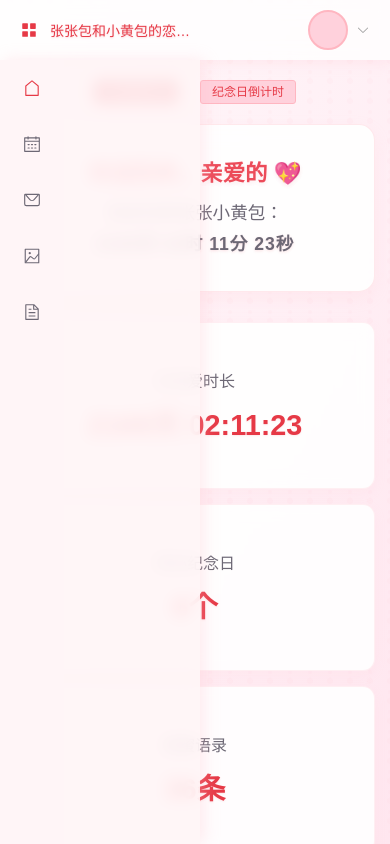
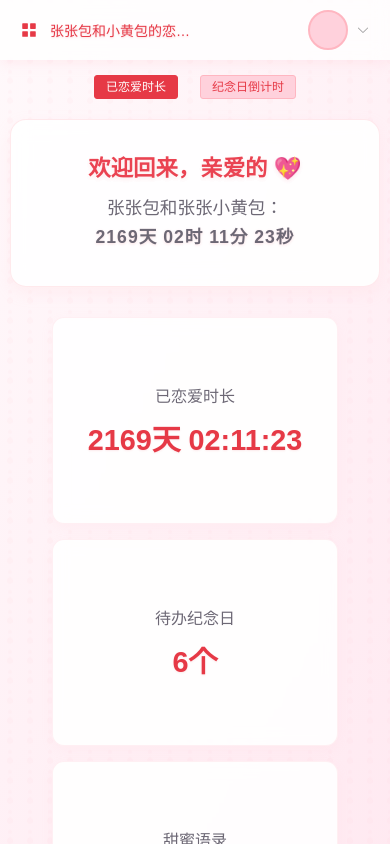
Before and after one commit to zhangzhangbao217/-, a Vue app: page /home in a window 390 px wide. Shown: the top 844 px of the page. Built offline with nearby package versions, Linux system fonts and the light colour scheme; sample sign-in values are in the browser's storage.

Commit message:
fix: 优化移动端滚动和侧边栏遮挡问题

```diff
--- a/src/views/Home.vue
+++ b/src/views/Home.vue
@@ -40,7 +40,11 @@
 
     <el-container class="main-wrapper">
       <!-- 侧边栏菜单 -->
-      <el-aside :width="isSidebarCollapse ? '64px' : '200px'" class="home-aside">
+      <el-aside
+          :width="isSidebarCollapse ? '0' : '200px'"
+          class="home-aside"
+          :class="{ 'is-mobile-hidden': isSidebarCollapse }"
+      >
         <el-menu
             default-active="1"
             class="aside-menu"
@@ -48,6 +52,7 @@
             text-color="#6d6875"
             active-text-color="#e63946"
             :collapse="isSidebarCollapse"
+            :collapse-transition="false"
         >
           <el-menu-item index="1" class="menu-item" @click="closeSidebarOnMobile">
             <el-icon><House /></el-icon>
@@ -77,7 +82,7 @@
       </el-aside>
 
       <!-- 主内容区 -->
-      <el-main class="home-main">
+      <el-main class="home-main" @click="closeSidebarOnMobile">
         <!-- 切换按钮（加hover动画） -->
         <div class="view-toggle-btn-group">
           <el-button
@@ -499,10 +504,10 @@ onUnmounted(() => {
 }
 /* 页面整体浪漫背景 */
 .home-container {
-  height: 100vh;
+  min-height: 100vh;
   background: linear-gradient(120deg, #fff9fb, #ffe6ef);
   position: relative;
-  overflow: hidden;
+  overflow-x: hidden;
 }
 
 /* 背景爱心纹理+缓慢浮动 */
@@ -624,15 +629,21 @@ onUnmounted(() => {
   }
 
   /* 移动端展开时的效果 */
-  .home-aside:not(.el-aside--collapse) {
+  .home-aside {
+    transition: transform 0.3s ease, width 0.3s ease !important;
+  }
+
+  .home-aside.is-mobile-hidden {
+    width: 0 !important;
+    transform: translateX(-100%);
+    opacity: 0;
+    pointer-events: none;
+  }
+
+  .home-aside:not(.is-mobile-hidden) {
     width: 200px !important;
     transform: translateX(0);
-  }
-
-  .home-aside.el-aside--collapse {
-    width: 0 !important;
-    transform: translateX(-100%); /* 隐藏时向左移出屏幕 */
-    overflow: hidden;
+    opacity: 1;
   }
 
   .app-title {
@@ -648,8 +659,25 @@ onUnmounted(() => {
   }
 
   .home-main {
-    padding: 20px 15px !important;
+    padding: 15px 10px !important;
     width: 100%;
+    display: flex;
+    flex-direction: column;
+    align-items: center;
+  }
+
+  .welcome-card, .stats-card {
+    width: 100%;
+    max-width: 100%;
+    margin-left: 0;
+    margin-right: 0;
+    padding: 20px 15px;
+  }
+
+  .time-text {
+    font-size: 1rem;
+    word-break: break-all;
+    line-height: 1.4;
   }
 }
 
```
